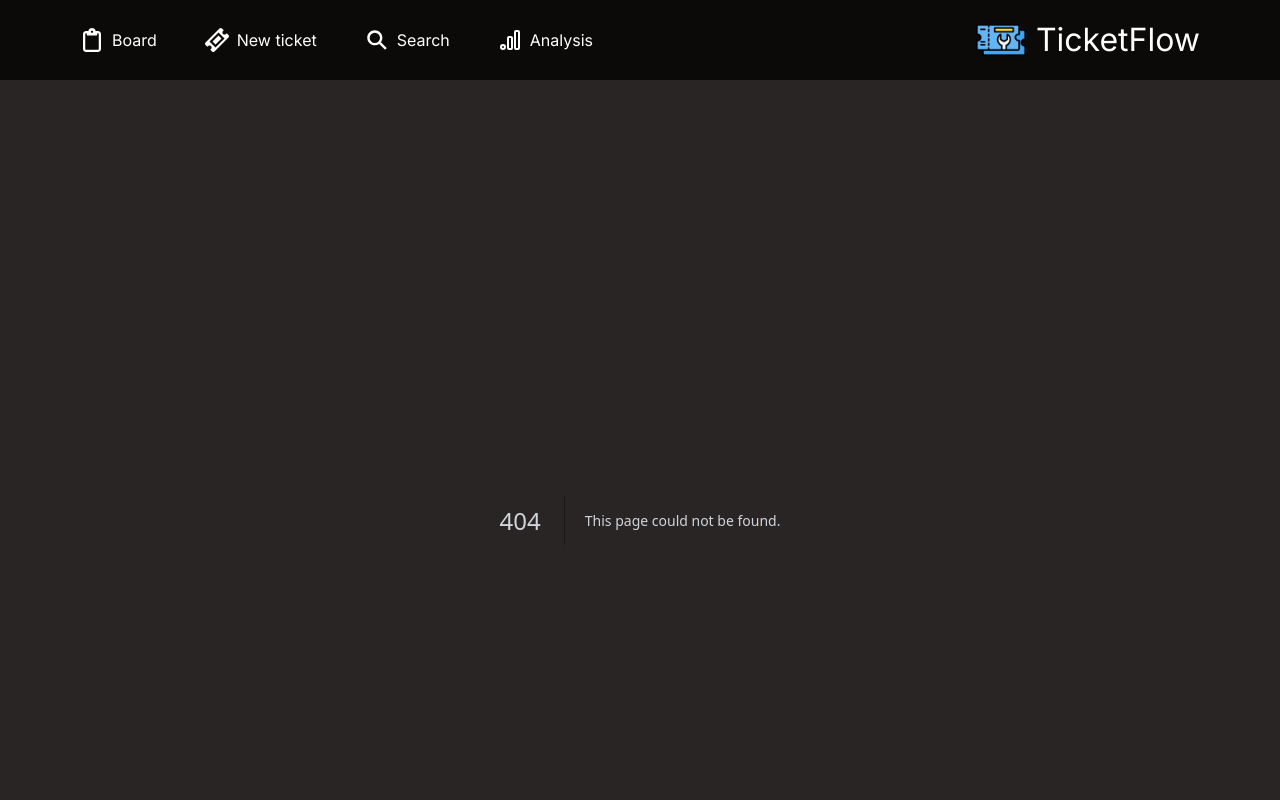
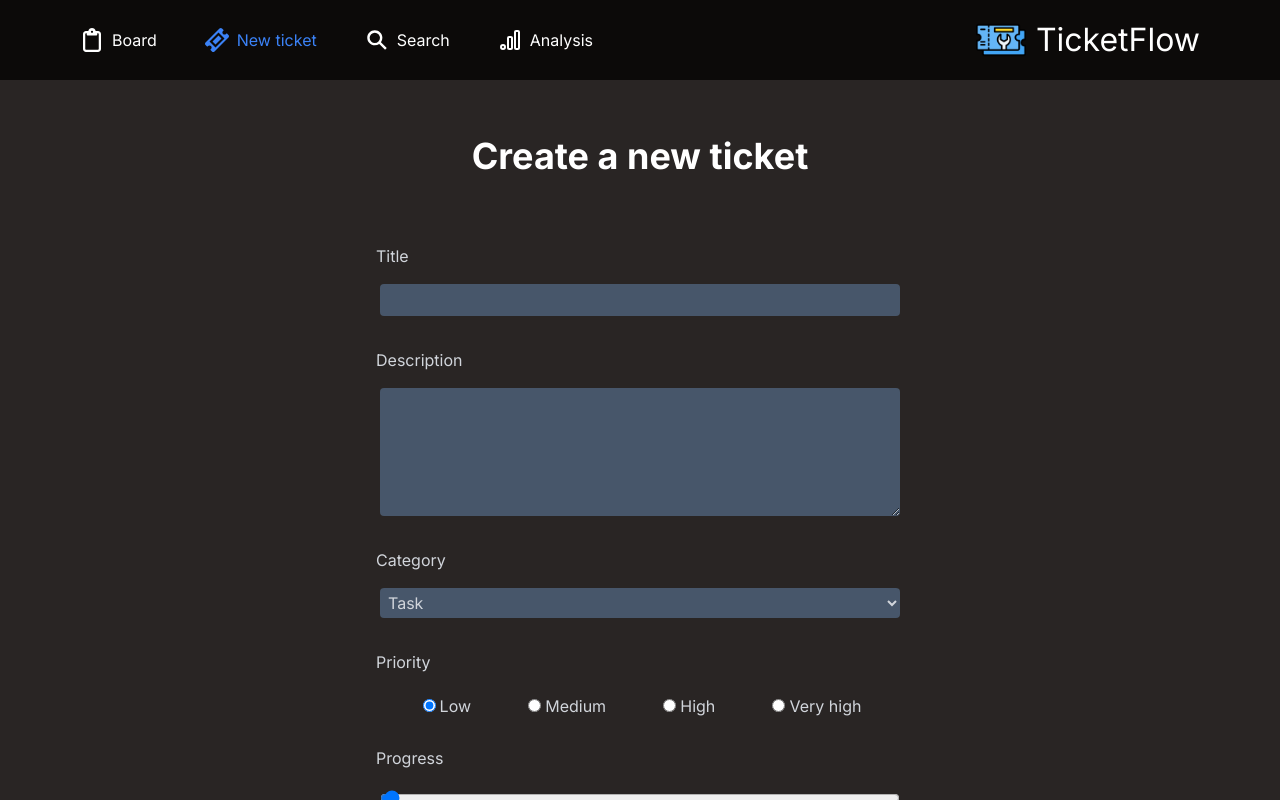
Before and after one commit to koduli/ticket-flow, a Next.js app: page /pages/Item/new in a window 1280 px wide. Before the commit this address had no page. Built offline with nearby package versions, Linux system fonts and the light colour scheme.

Commit message:
updated paths

```diff
--- a/app/(components)/Navigation.jsx
+++ b/app/(components)/Navigation.jsx
@@ -21,40 +21,40 @@ const Navigation = () => {
     >
       <div className="flex space-x-12">
         {/* Grouping left items */}
-        <Link href="/" legacyBehavior>
+        <Link href="/pages" legacyBehavior>
           <a className="flex items-center space-x-2">
             <FaRegClipboard
-              className={`icon ${getLinkClass('/')}`}
+              className={`icon ${getLinkClass('/pages')}`}
               style={{ fontSize: '1.5rem' }}
             />
-            <span className={getLinkClass('/')}>Board</span>
+            <span className={getLinkClass('/pages')}>Board</span>
           </a>
         </Link>
-        <Link href="/Item/new" legacyBehavior>
+        <Link href="/pages/Item/new" legacyBehavior>
           <a className="flex items-center space-x-2">
             <ImTicket
-              className={`icon ${getLinkClass('/Item/new')}`}
+              className={`icon ${getLinkClass('/pages/Item/new')}`}
               style={{ fontSize: '1.5rem' }}
             />
-            <span className={getLinkClass('/Item/new')}>New ticket</span>
+            <span className={getLinkClass('/pages/Item/new')}>New ticket</span>
           </a>
         </Link>
-        <Link href="/Search" legacyBehavior>
+        <Link href="/pages/Search" legacyBehavior>
           <a className="flex items-center space-x-2">
             <IoSearchSharp
-              className={`icon ${getLinkClass('/Search')}`}
+              className={`icon ${getLinkClass('/pages/Search')}`}
               style={{ fontSize: '1.5rem' }}
             />
-            <span className={getLinkClass('/Search')}>Search</span>
+            <span className={getLinkClass('/pages/Search')}>Search</span>
           </a>
         </Link>
-        <Link href="/Analysis" legacyBehavior>
+        <Link href="/pages/Analysis" legacyBehavior>
           <a className="flex items-center space-x-2">
             <TbBrandGoogleAnalytics
-              className={`icon ${getLinkClass('/Analysis')}`}
+              className={`icon ${getLinkClass('/pages/Analysis')}`}
               style={{ fontSize: '1.5rem' }}
             />
-            <span className={getLinkClass('/Analysis')}>Analysis</span>
+            <span className={getLinkClass('/pages/Analysis')}>Analysis</span>
           </a>
         </Link>
       </div>
--- a/app/(components)/TicketCard.jsx
+++ b/app/(components)/TicketCard.jsx
@@ -71,7 +71,7 @@ const Ticket = ({
         </div>
         <Delete id={_id} fetchTickets={fetchTickets} />
       </div>
-      <Link href={`Item/${_id}`} style={{ display: 'contents' }}>
+      <Link href={`pages/Item/${_id}`} style={{ display: 'contents' }}>
         <h4>{title}</h4>
         <hr className="h-1 border-0 bg-gray-300 mb-2 rounded" />
         <p className="whitespace-pre-wrap">{description}</p>
--- a/app/(components)/TicketForm.jsx
+++ b/app/(components)/TicketForm.jsx
@@ -95,7 +95,7 @@ const TicketForm = ({ ticket }) => {
       }
 
       router.refresh();
-      router.push('/');
+      router.push('/pages');
     } catch (error) {
       setErrorMessage(error.message);
     }
--- a/app/Search/page.jsx
+++ b/app/pages/Search/page.jsx
@@ -1,7 +1,7 @@
 'use client';
 
 import React, { useState } from 'react';
-import Ticket from '../(components)/TicketCard';
+import Ticket from '../../(components)/TicketCard';
 
 const SearchPage = () => {
   const [tickets, setTickets] = useState([]);
--- a/app/page.jsx
+++ b/app/pages/page.jsx
@@ -1,7 +1,7 @@
 'use client';
 
 import React, { useState, useEffect } from 'react';
-import Ticket from './(components)/TicketCard';
+import Ticket from '../(components)/TicketCard';
 import Head from 'next/head';
 
 const Dashboard = () => {
```
Also changed, not shown: app/pages/Analysis/page.jsx (renamed from app/Analysis/page.jsx), app/pages/Item/[id]/page.jsx (renamed from app/Item/[id]/page.jsx).
